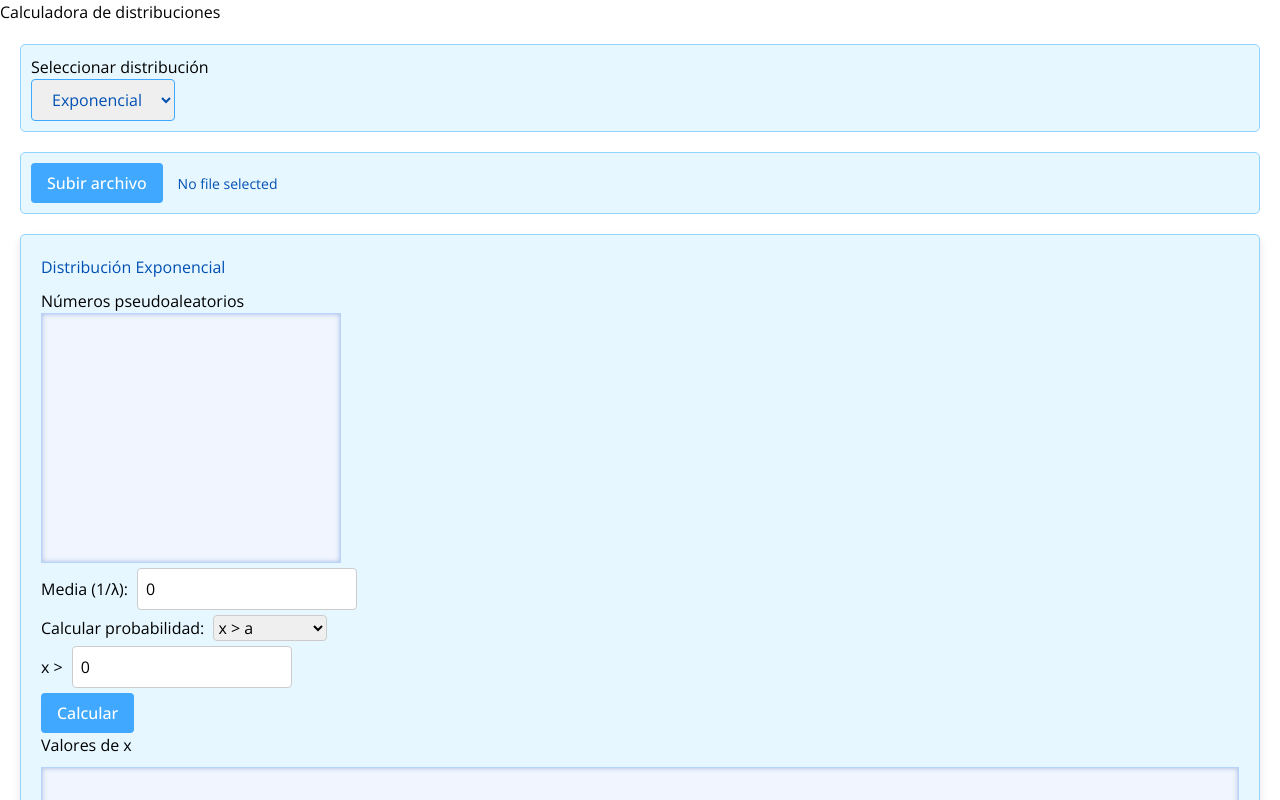
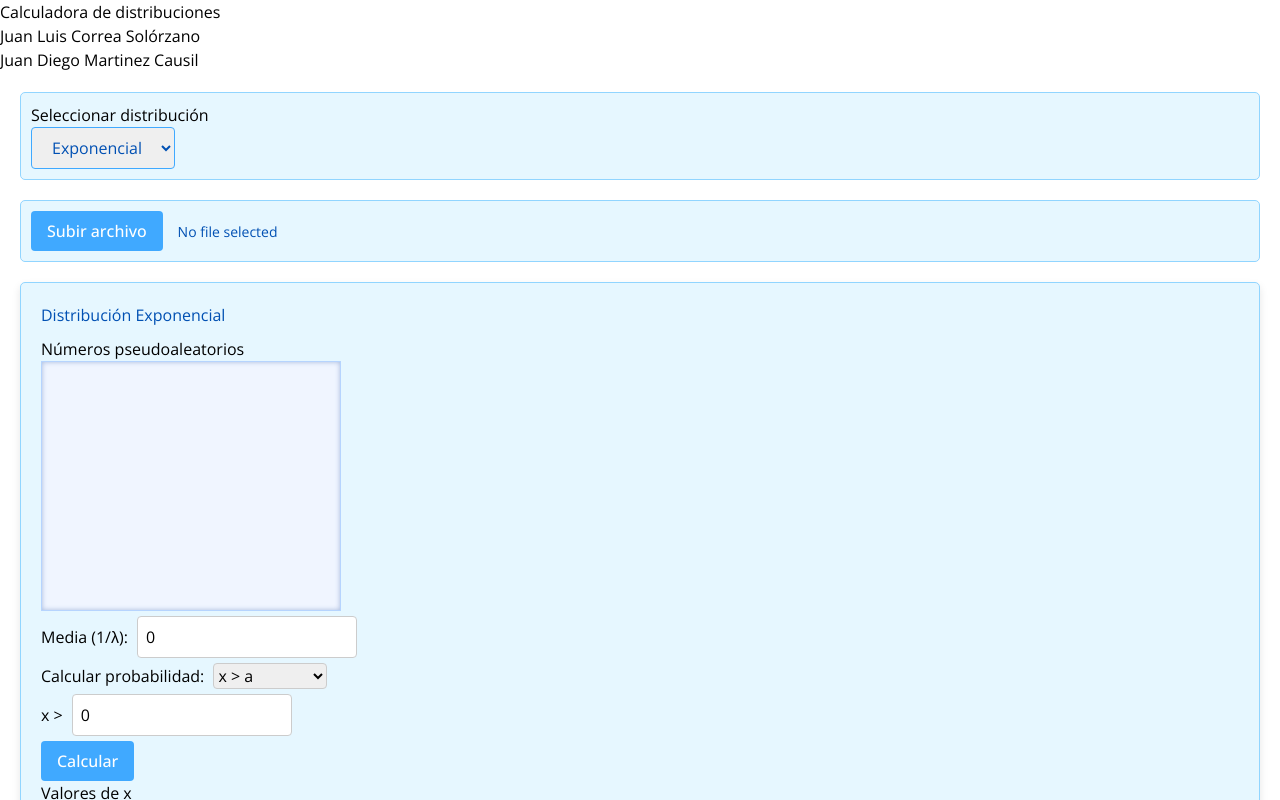
Before and after one commit to jucs7/distribuciones, a React (Vite) app: page / in a window 1280 px wide. Shown: the top 800 px of the page. Built offline with nearby package versions, Linux system fonts and the light colour scheme.

Commit message:
added names

```diff
--- a/src/App.tsx
+++ b/src/App.tsx
@@ -15,6 +15,10 @@ const App: React.FC = () => {
     return (
         <div className="App">
             <h1 className="text-3xl mt-5 ml-5">Calculadora de distribuciones</h1>
+            <div className="mt-5 ml-5">
+                <p>Juan Luis Correa Solórzano</p>
+                <p>Juan Diego Martinez Causil</p>
+            </div>
             <CalculatorSelect onSelect={setDistribution} />
             <FileUploader onNumbersLoaded={handleNumbersLoaded} />
             <Calculator distribution={distribution} numbers={numbers} />
```
